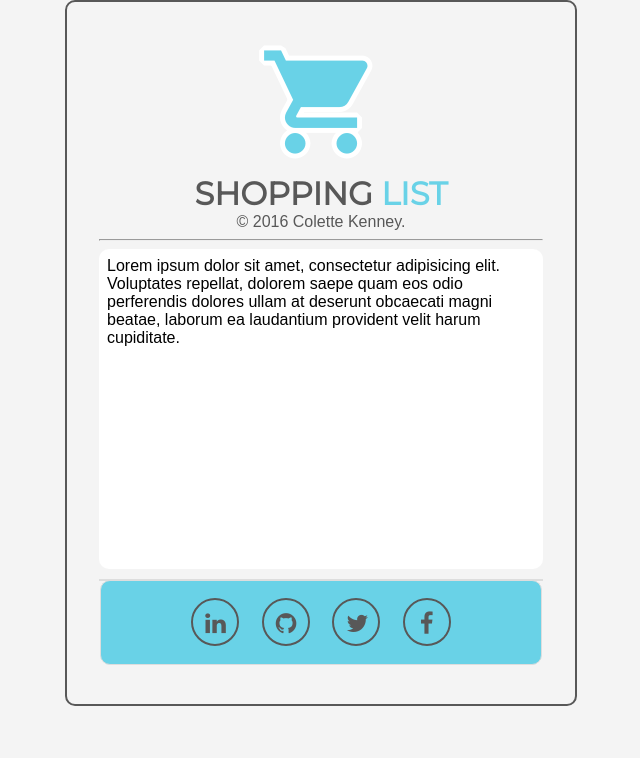
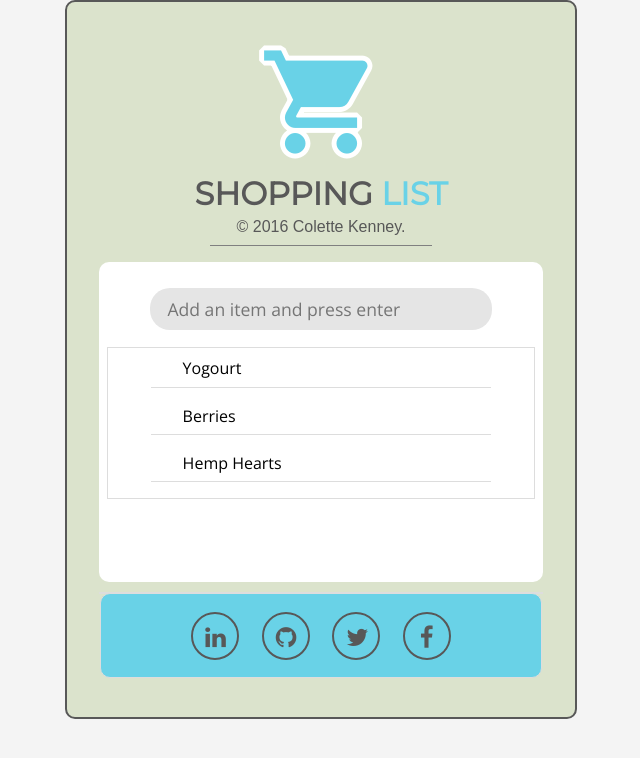
Before and after one commit to colettekenney/shopping-list, a plain HTML site: page index.html in a window 1280 px wide. Shown: the whole page, without its empty margins (319-959 px from the left). Drawn offline with nearby package versions, Linux system fonts and the light colour scheme; a web font is replaced by a local one.

Commit message:
hard code list items

```diff
--- a/css/style.css
+++ b/css/style.css
@@ -35,6 +35,7 @@ body {
   padding: 2em;
   border: 2px solid #585858;
   border-radius: 10px;
+  background-color: #DBE3CC
 }
 
 ::selection {
@@ -68,6 +69,10 @@ header p {
   font-size: 1em;
   font-weight: 300;
   font-family: 'Muli', sans-serif;
+  border-bottom: 1px solid gray;
+  max-width: 50%;
+  margin: 0 auto 1em auto;
+  padding: 0.3em 0 0.6em;
 }
 
 /** LIST SECTION **/
@@ -77,10 +82,33 @@ header p {
   padding: .5em;
   margin-bottom: .6em;
   font-weight: 300;
-  font-family: 'Muli', sans-serif;
+  font-family: 'Open Sans', sans-serif;
   height: 20em;
 }
 
+.new-item {
+  width: 80%;
+  margin: 1em 10% 1em;
+  border-radius: 20px;
+  font-family: 'Open Sans', sans-serif;
+  font-size: 1.1em;
+  background-color: #e5e5e5;
+  color: white;
+  border: 0;
+  padding: 0.5em 1em;
+}
+
+.list-items {
+  line-height: 1.6em;
+
+}
+
+.list-items li {
+  width: 80%;
+  margin: 0.5em 10% 1em;
+  border-bottom: 1px solid #ddd;
+  padding: 0 2em 0.3em;
+}
 /** FOOTER SECTION **/
 
 footer {
@@ -138,8 +166,7 @@ footer {
 
 }
 .icons ul li a:hover {
-  background: #A7DBD7;
-  color: #f4f4f4;
+  background-color: #DBE3CC;
 }
 
 
--- a/index.html
+++ b/index.html
@@ -4,6 +4,7 @@
 	<meta charset="UTF-8">
 	<link href='https://fonts.googleapis.com/css?family=Montserrat' rel='stylesheet' type='text/css'>
 	<link href='https://fonts.googleapis.com/css?family=Muli:300' rel='stylesheet' type='text/css'>
+	<link href='https://fonts.googleapis.com/css?family=Open+Sans' rel='stylesheet' type='text/css'>
 	<link href="css/font-awesome.min.css" rel="stylesheet">
 	<link rel="shortcut icon" type="image/x-icon"  href="favicon.ico">
 	<link rel="stylesheet" type="text/css" href="css/normalize.css">
@@ -16,11 +17,17 @@
 			<img src="img/cart.png">
 	    	<h1>Shopping <span>List</span></h1>
 	    	<p> &copy; 2016 Colette Kenney.</p>
-	    	<hr>
 		</header>
 
 		<form class="list">
-			<p>Lorem ipsum dolor sit amet, consectetur adipisicing elit. Voluptates repellat, dolorem saepe quam eos odio perferendis dolores ullam at deserunt obcaecati magni beatae, laborum ea laudantium provident velit harum cupiditate.</p>
+			<input class="new-item" type="text" placeholder="Add an item and press enter">
+			<div class="list-container">
+				<ul class="list-items">
+					<li>Yogourt</li>
+					<li>Berries</li>
+					<li>Hemp Hearts</li>
+				</ul>
+			</div>
 		</form>
 
 		<footer>
```
